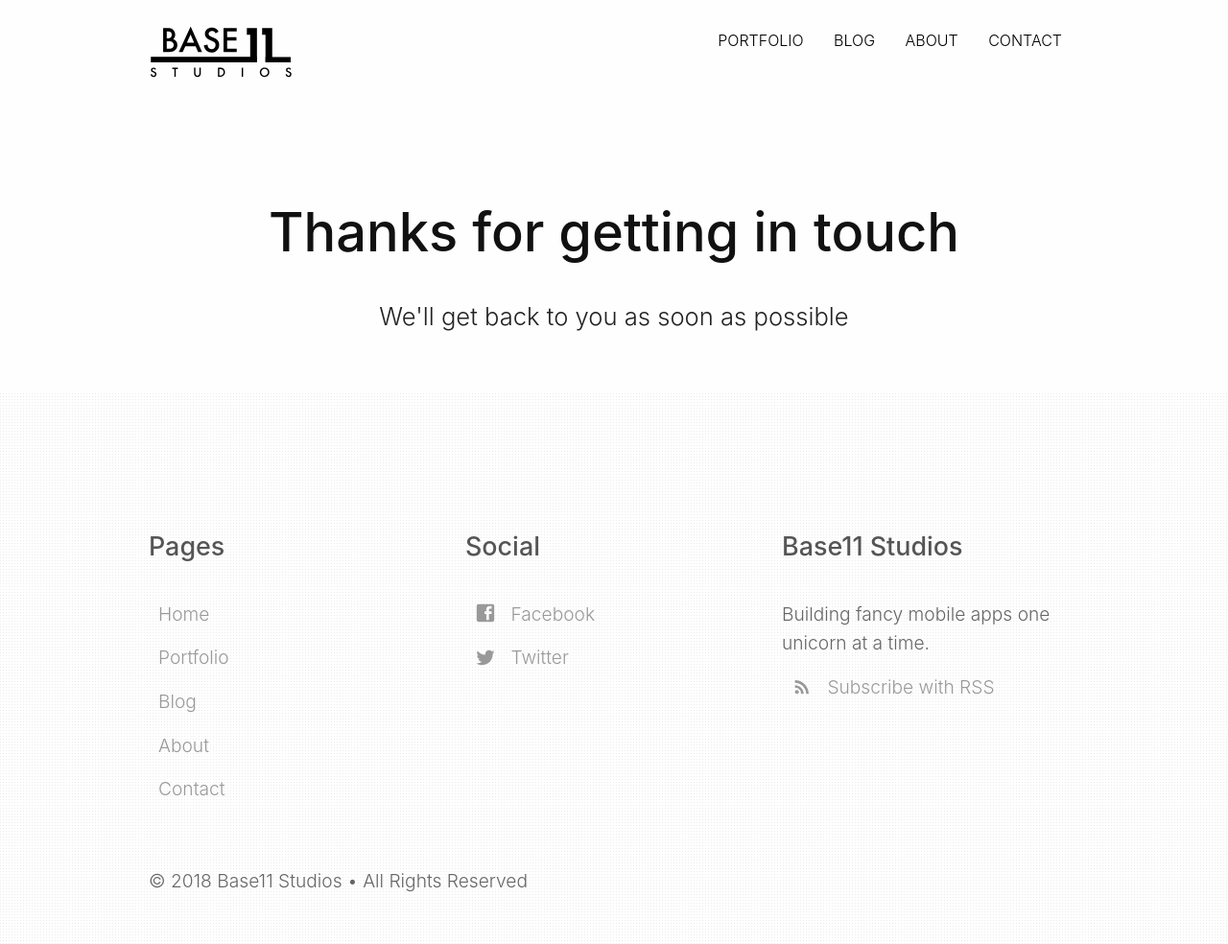
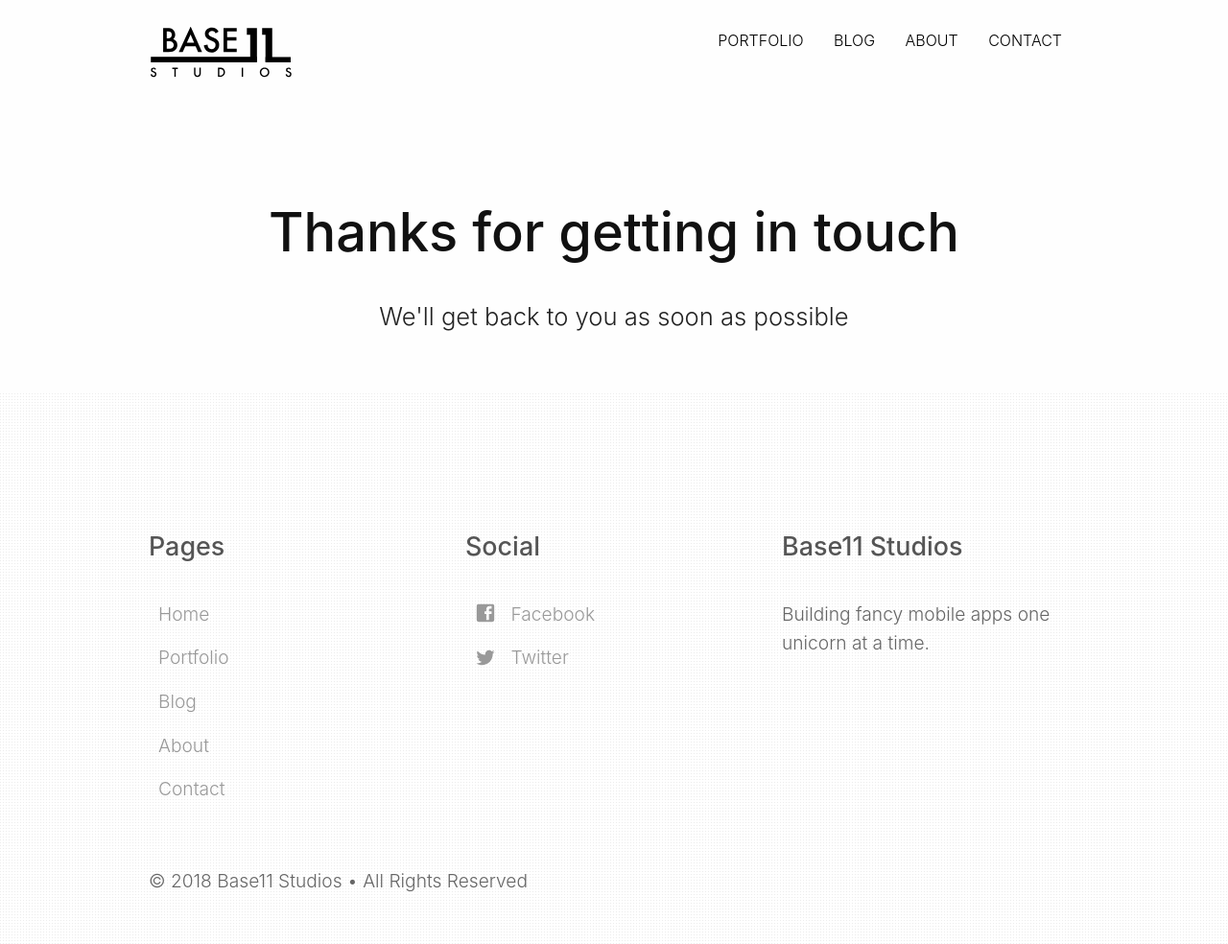
Before and after one commit to Base11Studios/base11site, a Jekyll site: the page built from contact-success.html, in a window 1280 px wide. Shown: the whole page at 96% size. Built offline with Jekyll 4.4.1, drawn with Linux system fonts in a browser that asks for light colours; nearby versions of some CDN libraries; library files that are not in the unit come from our copies; comment, search, counter and statistics services are not loaded.

Commit message:
[DB] Remove RSS feed as it is broken

```diff
--- a/_layouts/default.html
+++ b/_layouts/default.html
@@ -101,9 +101,6 @@
 						<h2>{{ site.data.company.title }}</h2>
 					</li>
 					<li>{{ site.data.company.description }}</li>
-					<li>
-						<a href="{{ site.baseurl }}/feed.xml">{% include social-icon.html icon="RSS" %} Subscribe with RSS</a>
-					</li>
 				</ul>
 			</div>
 		</div>
```
